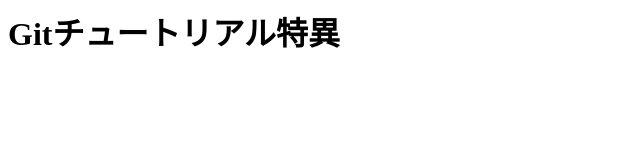
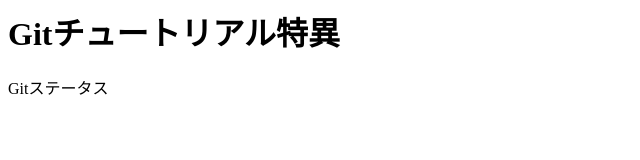
Before and after one commit to shinchan2929/git_tutorial, a plain HTML site: page index.html in a window 1280 px wide. Shown: the whole page, without its empty margins (0-640 px from the left). Drawn offline with Linux system fonts and the light colour scheme.

Commit message:
git stauts 追記

```diff
--- a/index.html
+++ b/index.html
@@ -1 +1,2 @@
 <h1>Gitチュートリアル特異</h1>
+<p>Gitステータス</P>
```
